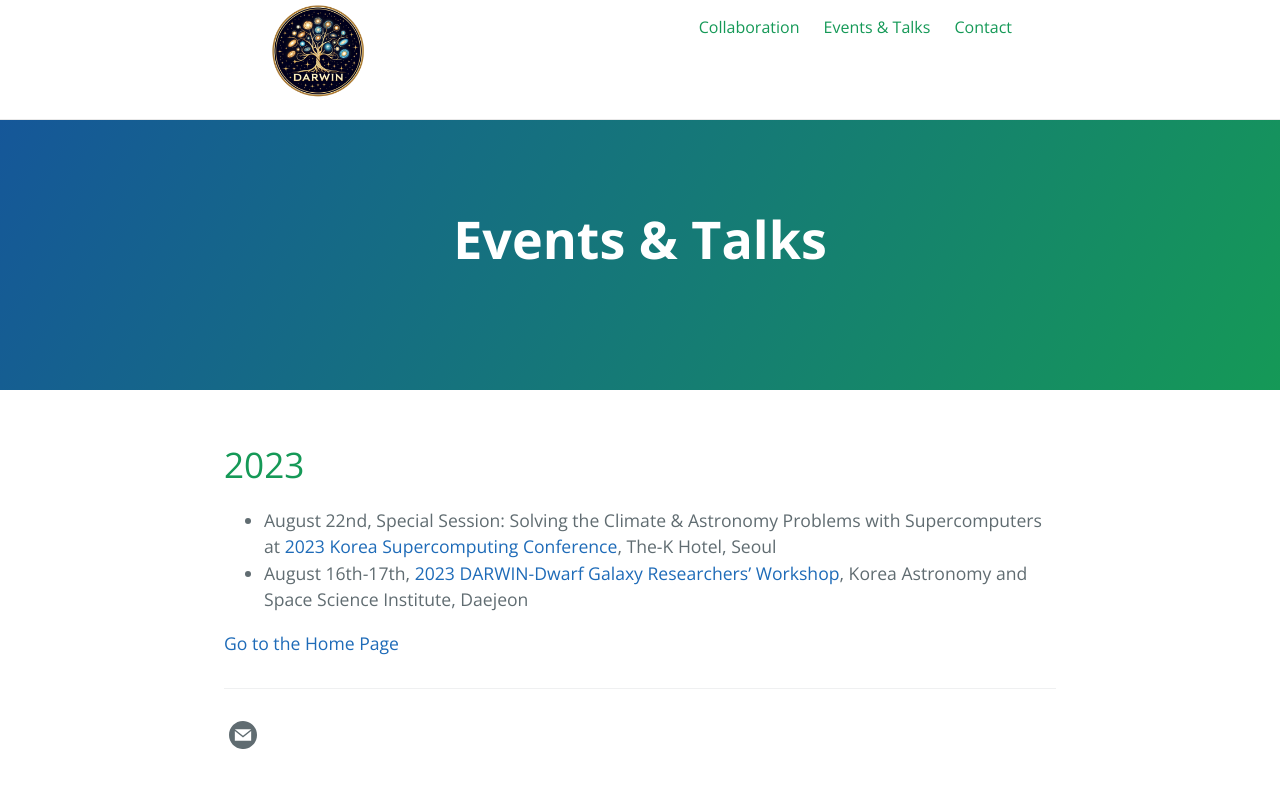
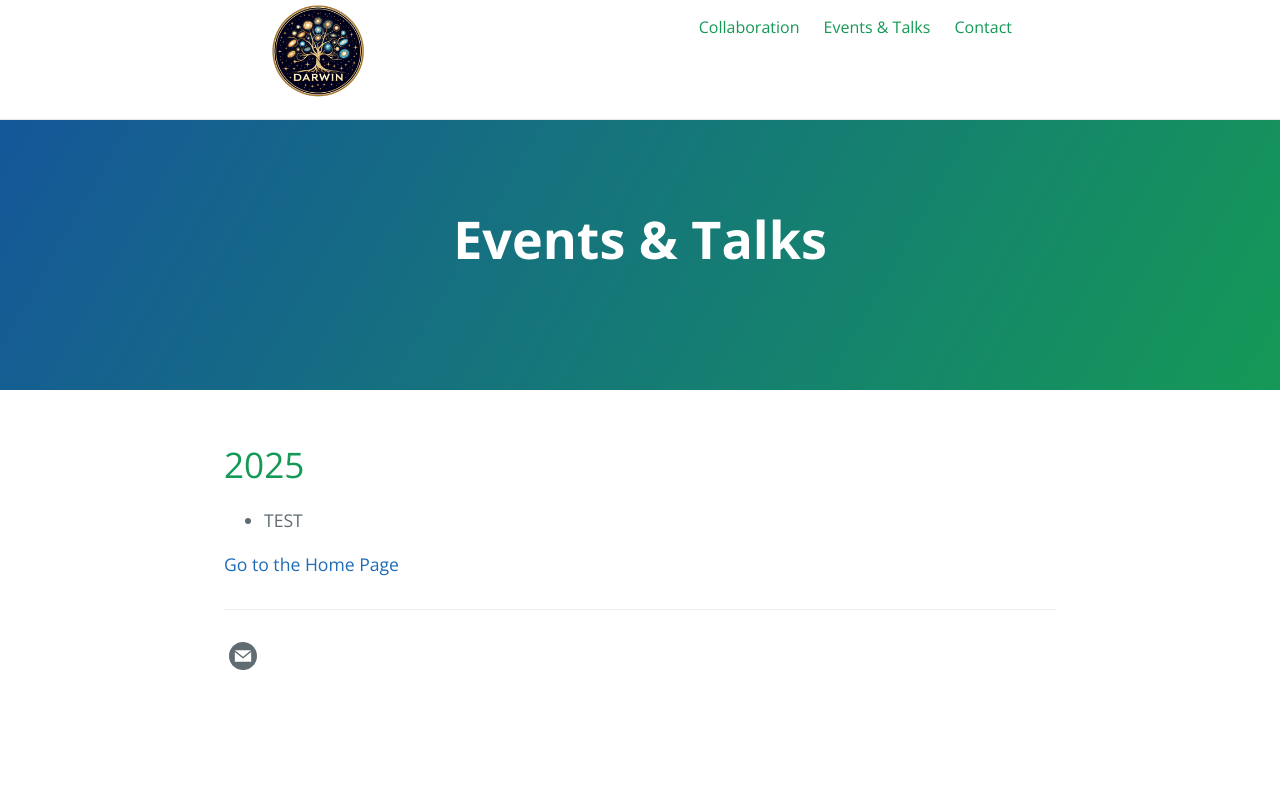
Before and after one commit to jiniewon/jiniewon.github.io, a Jekyll site: the page built from events.md, in a window 1280 px wide. Shown: the top 788 px of the page. Built offline with Jekyll 4.4.1, drawn with Linux system fonts in a browser that asks for light colours.

Commit message:
events.md

```diff
--- a/events.md
+++ b/events.md
@@ -6,8 +6,7 @@ ref: events
 order: 1
 ---
 
-# 2023
-- August 22nd, Special Session: Solving the Climate & Astronomy Problems with Supercomputers at [2023 Korea Supercomputing Conference](https://www.ksc.re.kr/notice/event/ksc2023#menu409), The-K Hotel, Seoul
-- August 16th-17th, [2023 DARWIN-Dwarf Galaxy Researchers' Workshop](https://sites.google.com/view/2023darwin), Korea Astronomy and Space Science Institute, Daejeon
+# 2025
+- TEST
 
 [Go to the Home Page]({{ '/' | absolute_url }})
```
